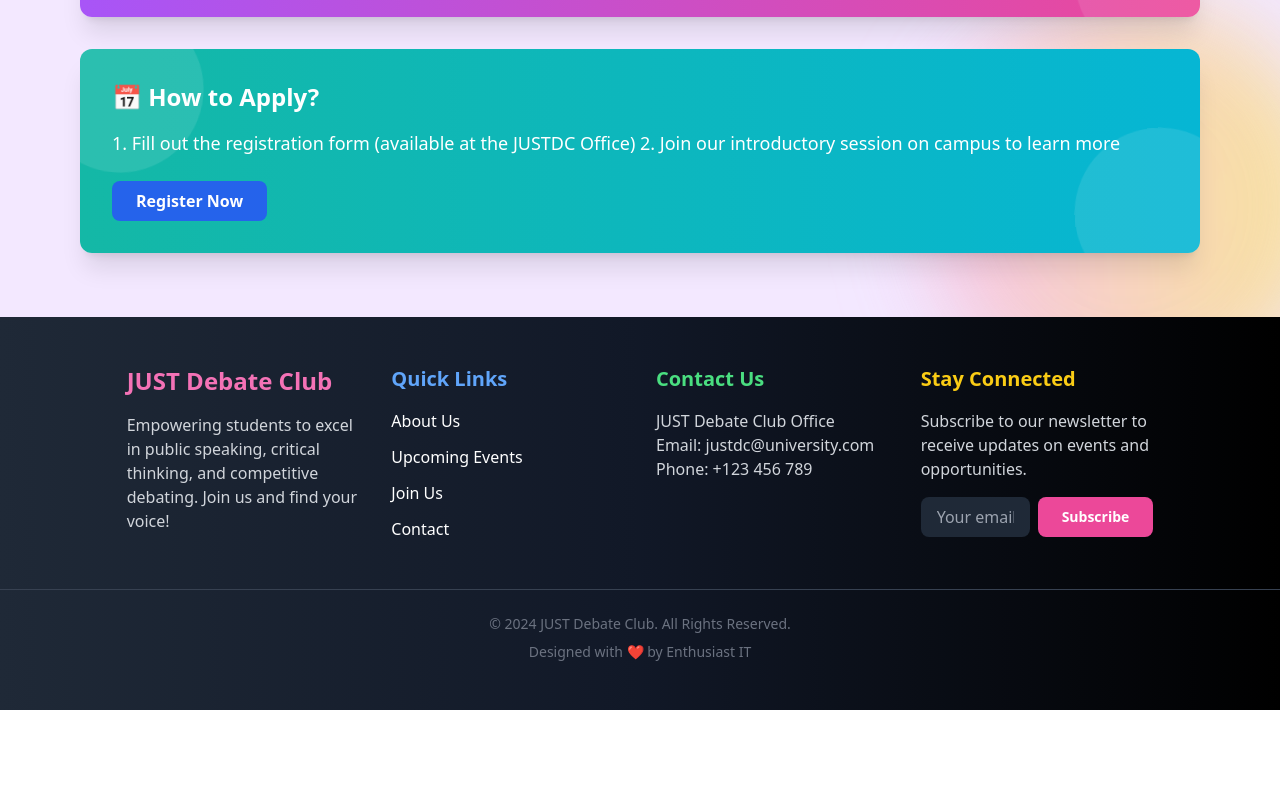
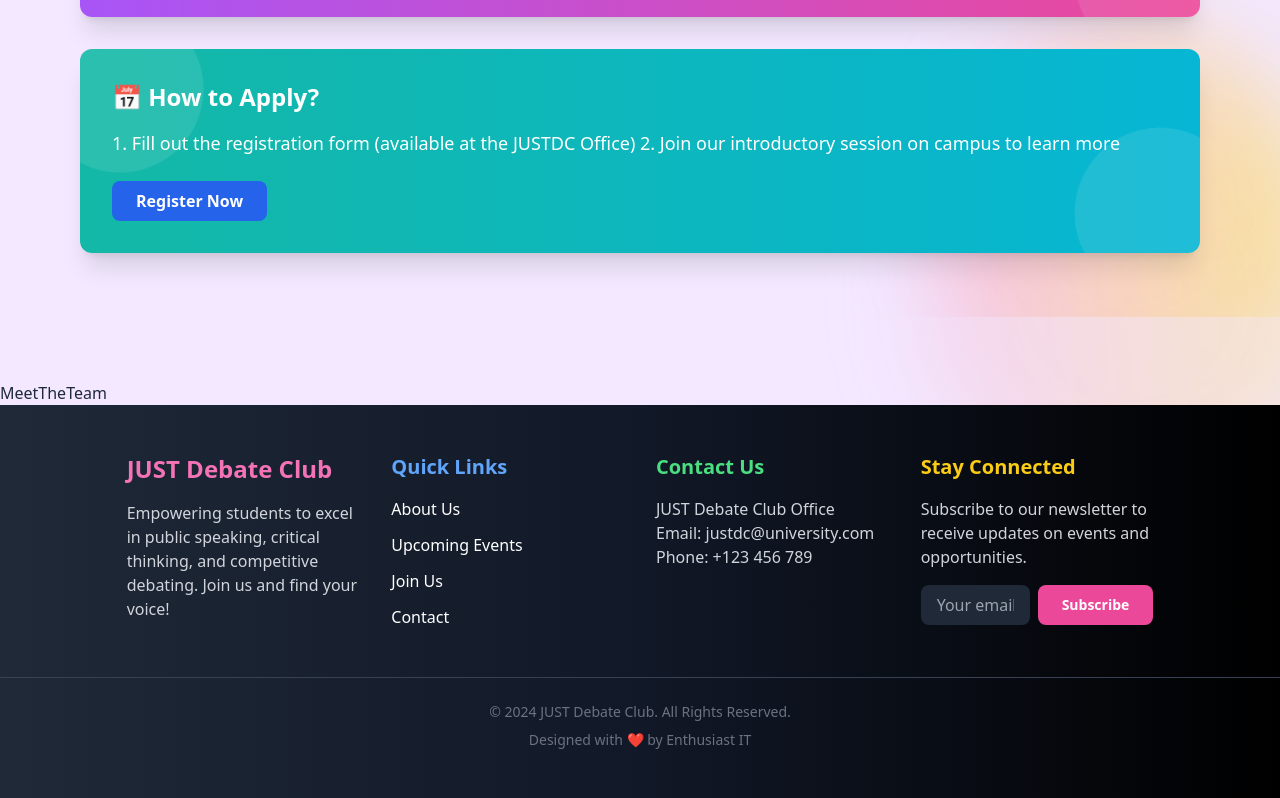
Before and after one commit to SNbappy/justdc, a React (Vite) app: page / in a window 1280 px wide. Shown: the part 3967-4765 px from the top of the page. Before the commit the page ends 4677 px from the top, so only its background shows below. Built offline with nearby package versions, Linux system fonts and the light colour scheme.

Commit message:
added animated color in the background

```diff
--- a/src/components/Home/Home.jsx
+++ b/src/components/Home/Home.jsx
@@ -4,6 +4,7 @@ import AchievementSlider from "./AchievementSlider";
 import AboutSection from "./AboutSection";
 import AchievmentsSection from "./AchievmentsSection";
 import JoinSection from "./JoinSection";
+import MeetTheTeam from "./MeetTheTeam";
 
 const Home = () => {
     const [bgColor, setBgColor] = useState("#f3e8ff"); // Initial background color
@@ -67,6 +68,7 @@ const Home = () => {
                 <div ref={joinRef}>
                     <JoinSection />
                 </div>
+                <MeetTheTeam/>
             </div>
         </motion.div>
     );
--- /dev/null
+++ b/src/components/Home/MeetTheTeam.jsx
@@ -0,0 +1,11 @@
+import React from 'react';
+
+const MeetTheTeam = () => {
+    return (
+        <div>
+            MeetTheTeam
+        </div>
+    );
+};
+
+export default MeetTheTeam;
```
